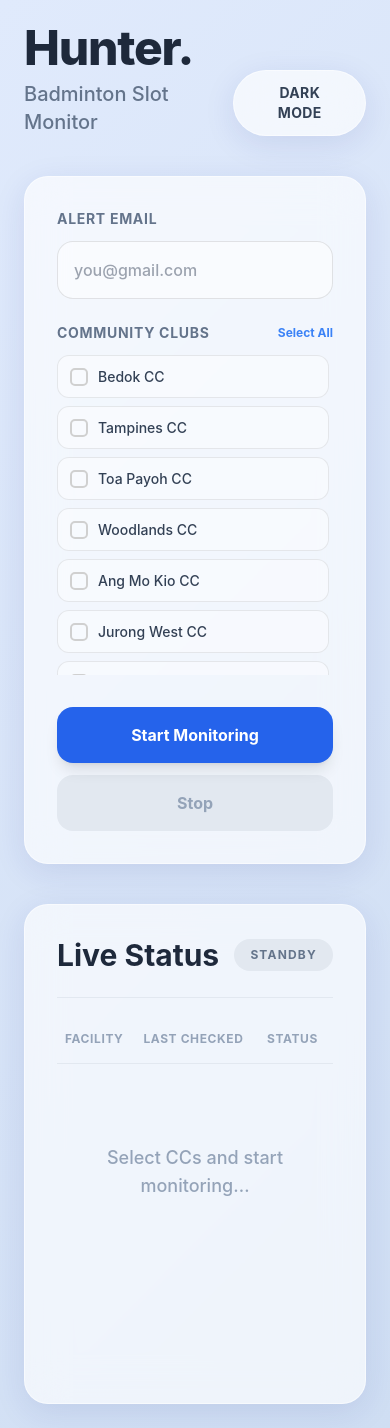
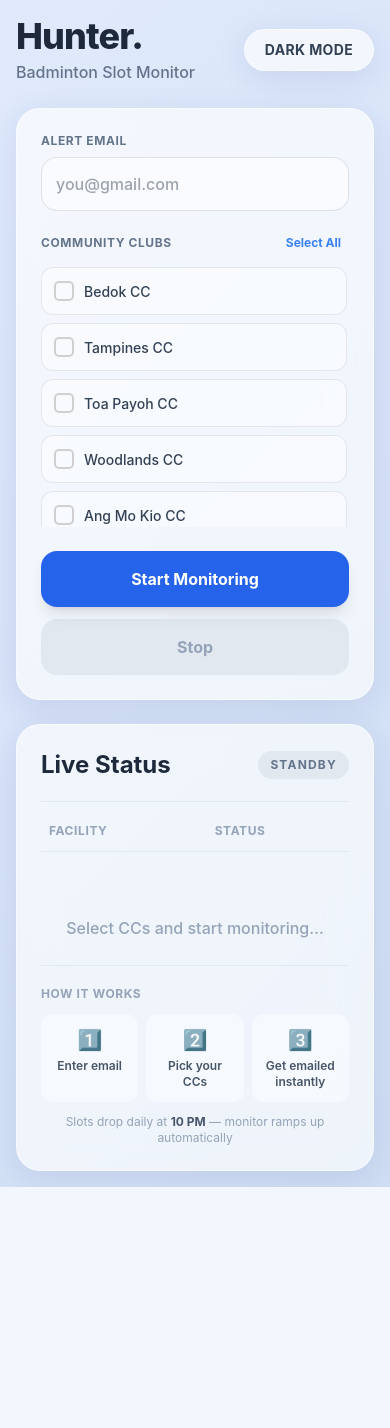
Before and after one commit to pragathii2611/bot, a Flask app: page / in a window 390 px wide. After the commit the page ends 1187 px from the top, so only its background shows below. Run offline with Flask 3, Linux system fonts and the light colour scheme; some libraries are stand-ins or nearby versions.

Commit message:
fix: mobile responsive + slot banner + restore config

```diff
--- a/templates/index.html
+++ b/templates/index.html
@@ -6,13 +6,14 @@
     <title>Hunter</title>
     <script src="https://cdn.tailwindcss.com"></script>
     <style>
-        @import url('https://fonts.googleapis.com/css2?family=Inter:wght@400;600;800&display=swap');
-
         body {
             font-family: -apple-system, BlinkMacSystemFont, "Segoe UI", Roboto, Helvetica, Arial, sans-serif;
             background: linear-gradient(135deg, #e0eafc 0%, #cfdef3 100%);
             min-height: 100vh;
             transition: background 0.5s ease;
+        }
+        .dark body {
+            background: linear-gradient(135deg, #0f172a 0%, #1e293b 100%);
         }
         .glass-panel {
             background: rgba(255, 255, 255, 0.65);
@@ -20,9 +21,6 @@
             -webkit-backdrop-filter: blur(20px);
             border: 1px solid rgba(255, 255, 255, 0.5);
             box-shadow: 0 8px 32px 0 rgba(31, 38, 135, 0.1);
-        }
-        .dark body {
-            background: linear-gradient(135deg, #0f172a 0%, #1e293b 100%);
         }
         .dark .glass-panel {
             background: rgba(30, 41, 59, 0.7);
@@ -39,8 +37,6 @@
             border: 1px solid rgba(255, 255, 255, 0.1);
             color: white;
         }
-
-        /* CC Checklist */
         .cc-item {
             display: flex;
             align-items: center;
@@ -52,25 +48,14 @@
             transition: all 0.15s;
             background: rgba(255,255,255,0.4);
             user-select: none;
+            min-height: 48px;
         }
-        .cc-item:hover {
-            border-color: #3b82f6;
-            background: rgba(59,130,246,0.07);
-        }
-        .cc-item.selected {
-            border-color: #2563eb;
-            background: rgba(59,130,246,0.12);
-        }
-        .dark .cc-item {
-            border-color: rgba(255,255,255,0.1);
-            background: rgba(255,255,255,0.05);
-        }
-        .dark .cc-item.selected {
-            border-color: #3b82f6;
-            background: rgba(59,130,246,0.2);
-        }
+        .cc-item:hover { border-color: #3b82f6; background: rgba(59,130,246,0.07); }
+        .cc-item.selected { border-color: #2563eb; background: rgba(59,130,246,0.12); }
+        .dark .cc-item { border-color: rgba(255,255,255,0.1); background: rgba(255,255,255,0.05); }
+        .dark .cc-item.selected { border-color: #3b82f6; background: rgba(59,130,246,0.2); }
         .cc-check {
-            width: 18px; height: 18px;
+            width: 20px; height: 20px;
             border-radius: 5px;
             border: 2px solid #d0d0d0;
             flex-shrink: 0;
@@ -78,119 +63,141 @@
             place-items: center;
             transition: all 0.15s;
         }
-        .cc-item.selected .cc-check {
-            background: #2563eb;
-            border-color: #2563eb;
-        }
-        .cc-item.selected .cc-check::after {
-            content: '✓';
-            color: white;
-            font-size: 11px;
-            font-weight: 700;
-        }
-        .cc-name {
-            font-size: 14px;
-            font-weight: 500;
-            color: #334155;
-        }
+        .cc-item.selected .cc-check { background: #2563eb; border-color: #2563eb; }
+        .cc-item.selected .cc-check::after { content: '✓'; color: white; font-size: 12px; font-weight: 700; }
+        .cc-name { font-size: 14px; font-weight: 500; color: #334155; }
         .dark .cc-name { color: #e2e8f0; }
         .cc-item.selected .cc-name { color: #1d4ed8; font-weight: 600; }
         .dark .cc-item.selected .cc-name { color: #93c5fd; }
     </style>
     <script>tailwind.config = { darkMode: 'class' }</script>
 </head>
-<body class="p-6 md:p-12">
+<body class="p-4 md:p-6 lg:p-12">
 
-    <div class="max-w-7xl mx-auto flex justify-between items-end mb-10">
+    <!-- Header -->
+    <div class="max-w-7xl mx-auto flex flex-wrap justify-between items-center gap-4 mb-6 md:mb-10">
         <div>
-            <h1 class="text-5xl font-extrabold tracking-tight text-slate-800 dark:text-white mb-2">Hunter.</h1>
-            <p class="text-xl text-slate-500 dark:text-slate-400 font-medium">Badminton Slot Monitor</p>
+            <h1 class="text-4xl md:text-5xl font-extrabold tracking-tight text-slate-800 dark:text-white mb-1">Hunter.</h1>
+            <p class="text-base md:text-xl text-slate-500 dark:text-slate-400 font-medium">Badminton Slot Monitor</p>
         </div>
-        <button onclick="toggleTheme()" class="glass-panel px-6 py-3 rounded-full font-bold text-sm tracking-wide text-slate-700 dark:text-white hover:scale-105 transition transform">
+        <button onclick="toggleTheme()"
+                class="glass-panel px-5 py-2.5 rounded-full font-bold text-sm tracking-wide text-slate-700 dark:text-white hover:scale-105 transition transform">
             <span id="theme-text">DARK MODE</span>
         </button>
     </div>
 
-    <div class="max-w-7xl mx-auto grid grid-cols-1 lg:grid-cols-12 gap-10">
+    <!-- Grid -->
+    <div class="max-w-7xl mx-auto grid grid-cols-1 lg:grid-cols-12 gap-6 lg:gap-10">
 
-        <!-- Settings Panel -->
-        <div class="lg:col-span-4 space-y-6">
-            <div class="glass-panel p-8 rounded-3xl">
+        <!-- Settings panel -->
+        <div class="lg:col-span-4">
+            <div class="glass-panel p-6 md:p-8 rounded-3xl">
 
                 <!-- Email -->
-                <div class="mb-6">
-                    <label class="block text-sm font-bold uppercase text-slate-500 dark:text-slate-400 mb-3 tracking-wider">
+                <div class="mb-5">
+                    <label class="block text-xs font-bold uppercase text-slate-500 dark:text-slate-400 mb-2 tracking-wider">
                         Alert Email
                     </label>
                     <input type="email" id="email" placeholder="you@gmail.com"
-                           class="glass-input w-full p-4 rounded-2xl text-base font-medium outline-none focus:ring-4 focus:ring-blue-500/20 transition">
+                           class="glass-input w-full p-3.5 rounded-2xl text-base font-medium outline-none focus:ring-4 focus:ring-blue-500/20 transition">
                 </div>
 
-                <!-- CC Checklist -->
-                <div class="mb-8">
+                <!-- CC checklist -->
+                <div class="mb-6">
                     <div class="flex justify-between items-center mb-3">
-                        <label class="block text-sm font-bold uppercase text-slate-500 dark:text-slate-400 tracking-wider">
+                        <label class="block text-xs font-bold uppercase text-slate-500 dark:text-slate-400 tracking-wider">
                             Community Clubs
                         </label>
                         <button onclick="toggleAll()" id="toggleAllBtn"
-                                class="text-xs font-bold text-blue-500 hover:text-blue-700 transition">
+                                class="text-xs font-bold text-blue-500 hover:text-blue-700 transition px-2 py-1 rounded-lg">
                             Select All
                         </button>
                     </div>
-                    <div class="space-y-2 max-h-80 overflow-y-auto pr-1" id="ccList">
-                        <!-- Injected by JS -->
-                    </div>
+                    <div class="space-y-2 overflow-y-auto pr-0.5" id="ccList" style="max-height:260px"></div>
                 </div>
 
                 <!-- Buttons -->
                 <button onclick="startMonitor()" id="btnStart"
-                        class="w-full py-4 bg-blue-600 hover:bg-blue-500 text-white font-bold text-base rounded-2xl shadow-lg hover:shadow-blue-500/30 transition transform hover:-translate-y-0.5">
+                        class="w-full py-4 bg-blue-600 hover:bg-blue-500 active:scale-95 text-white font-bold text-base rounded-2xl shadow-lg hover:shadow-blue-500/30 transition transform">
                     Start Monitoring
                 </button>
                 <button onclick="stopMonitor()" id="btnStop" disabled
-                        class="mt-3 w-full py-4 bg-slate-200 dark:bg-slate-700 text-slate-400 font-bold text-base rounded-2xl cursor-not-allowed transition">
+                        class="mt-3 w-full py-4 bg-slate-200 dark:bg-slate-700 text-slate-400 dark:text-slate-500 font-bold text-base rounded-2xl cursor-not-allowed transition">
                     Stop
                 </button>
 
             </div>
         </div>
 
-        <!-- Status Panel -->
+        <!-- Status panel -->
         <div class="lg:col-span-8">
-            <div class="glass-panel p-8 rounded-3xl min-h-[500px] flex flex-col">
-                <div class="flex justify-between items-center mb-8 border-b border-slate-200 dark:border-slate-700 pb-6">
-                    <h2 class="text-3xl font-bold text-slate-800 dark:text-white">Live Status</h2>
-                    <span id="global-status"
-                          class="px-4 py-2 rounded-full bg-slate-200 dark:bg-slate-700 text-slate-500 dark:text-slate-300 font-bold text-xs tracking-widest uppercase">
-                        STANDBY
-                    </span>
+            <div class="glass-panel p-6 md:p-8 rounded-3xl flex flex-col">
+
+                <!-- Panel header -->
+                <div class="flex flex-wrap justify-between items-center gap-3 mb-5 border-b border-slate-200 dark:border-slate-700 pb-5">
+                    <h2 class="text-2xl md:text-3xl font-bold text-slate-800 dark:text-white">Live Status</h2>
+                    <div class="flex items-center gap-3 flex-wrap">
+                        <span id="last-scan" class="text-xs text-slate-400 font-mono"></span>
+                        <span id="global-status"
+                              class="px-3 py-1.5 rounded-full bg-slate-200 dark:bg-slate-700 text-slate-500 dark:text-slate-300 font-bold text-xs tracking-widest uppercase">
+                            STANDBY
+                        </span>
+                    </div>
                 </div>
 
+                <!-- Slot found banner -->
+                <div id="slotBanner"
+                     class="hidden mb-4 p-4 bg-green-100 dark:bg-green-900 border border-green-300 dark:border-green-700 rounded-2xl text-green-800 dark:text-green-200 font-semibold text-sm text-center">
+                    🎉 Slots found! Check your email for the booking link.
+                </div>
+
+                <!-- Table -->
                 <div class="overflow-x-auto flex-grow">
                     <table class="w-full text-left">
                         <thead>
                             <tr class="text-xs font-bold text-slate-400 uppercase tracking-wider border-b border-slate-200 dark:border-slate-700">
-                                <th class="pb-4 pl-2">Facility</th>
-                                <th class="pb-4">Last Checked</th>
-                                <th class="pb-4">Status</th>
+                                <th class="pb-3 pl-2">Facility</th>
+                                <th class="pb-3 hidden sm:table-cell">Last Checked</th>
+                                <th class="pb-3">Status</th>
                             </tr>
                         </thead>
-                        <tbody id="statusTableBody" class="text-base font-semibold">
+                        <tbody id="statusTableBody" class="text-sm md:text-base font-semibold">
                             <tr>
-                                <td colspan="3" class="pt-20 text-center text-slate-400 dark:text-slate-500 text-lg font-medium">
+                                <td colspan="3" class="pt-16 text-center text-slate-400 dark:text-slate-500 text-base font-medium">
                                     Select CCs and start monitoring…
                                 </td>
                             </tr>
                         </tbody>
                     </table>
                 </div>
+
+                <!-- How it works -->
+                <div class="mt-6 pt-5 border-t border-slate-200 dark:border-slate-700">
+                    <p class="text-xs font-bold uppercase text-slate-400 tracking-wider mb-3">How it works</p>
+                    <div class="grid grid-cols-3 gap-2 md:gap-3">
+                        <div class="bg-white/40 dark:bg-white/5 rounded-xl p-3 text-center">
+                            <div class="text-xl mb-1">1️⃣</div>
+                            <div class="text-xs font-semibold text-slate-600 dark:text-slate-300">Enter email</div>
+                        </div>
+                        <div class="bg-white/40 dark:bg-white/5 rounded-xl p-3 text-center">
+                            <div class="text-xl mb-1">2️⃣</div>
+                            <div class="text-xs font-semibold text-slate-600 dark:text-slate-300">Pick your CCs</div>
+                        </div>
+                        <div class="bg-white/40 dark:bg-white/5 rounded-xl p-3 text-center">
+                            <div class="text-xl mb-1">3️⃣</div>
+                            <div class="text-xs font-semibold text-slate-600 dark:text-slate-300">Get emailed instantly</div>
+                        </div>
+                    </div>
+                    <p class="text-xs text-slate-400 dark:text-slate-500 text-center mt-3">
+                        Slots drop daily at <strong class="text-slate-600 dark:text-slate-300">10 PM</strong> — monitor ramps up automatically
+                    </p>
+                </div>
+
             </div>
         </div>
-
     </div>
 
 <script>
-    // ── Facilities data ───────────────────────────────────────────────────────
     const FACILITIES = [
         { id: "bedokcc_badmintoncourts",       name: "Bedok CC" },
         { id: "tampinescc_badmintoncourts",     name: "Tampines CC" },
@@ -206,14 +213,13 @@
         { id: "choaphuacc_badmintoncourts",     name: "Choa Chu Kang CC" },
     ];
 
-    let selectedIds = new Set();
+    let selectedIds  = new Set();
+    let pollInterval = null;
 
-    // ── Render CC checklist ───────────────────────────────────────────────────
+    // ── CC list ───────────────────────────────────────────────────────────────
     function renderCCList() {
-        const list = document.getElementById('ccList');
-        list.innerHTML = FACILITIES.map(f => `
-            <div class="cc-item ${selectedIds.has(f.id) ? 'selected' : ''}"
-                 onclick="toggleCC('${f.id}')">
+        document.getElementById('ccList').innerHTML = FACILITIES.map(f => `
+            <div class="cc-item ${selectedIds.has(f.id) ? 'selected' : ''}" onclick="toggleCC('${f.id}')">
                 <div class="cc-check"></div>
                 <span class="cc-name">${f.name}</span>
             </div>`).join('');
@@ -236,8 +242,8 @@
     }
 
     function updateToggleAllBtn() {
-        const btn = document.getElementById('toggleAllBtn');
-        btn.textContent = selectedIds.size === FACILITIES.length ? 'Deselect All' : 'Select All';
+        document.getElementById('toggleAllBtn').textContent =
+            selectedIds.size === FACILITIES.length ? 'Deselect All' : 'Select All';
     }
 
     // ── Theme ─────────────────────────────────────────────────────────────────
@@ -247,68 +253,83 @@
         if (html.classList.contains('dark')) {
             html.classList.remove('dark');
             text.innerText = 'DARK MODE';
+            localStorage.setItem('theme', 'light');
         } else {
             html.classList.add('dark');
             text.innerText = 'LIGHT MODE';
+            localStorage.setItem('theme', 'dark');
         }
     }
-    if (window.matchMedia('(prefers-color-scheme: dark)').matches) {
+
+    if (localStorage.getItem('theme') === 'dark' ||
+        (!localStorage.getItem('theme') && window.matchMedia('(prefers-color-scheme: dark)').matches)) {
         document.documentElement.classList.add('dark');
         document.getElementById('theme-text').innerText = 'LIGHT MODE';
     }
 
+    // ── Restore saved config ──────────────────────────────────────────────────
+    async function restoreConfig() {
+        try {
+            const res  = await fetch('/get-config');
+            const data = await res.json();
+            if (data.email) document.getElementById('email').value = data.email;
+            if (data.facility_ids && data.facility_ids.length) {
+                data.facility_ids.forEach(id => selectedIds.add(id));
+                renderCCList();
+                updateToggleAllBtn();
+            }
+        } catch {}
+    }
+
     // ── Monitor controls ──────────────────────────────────────────────────────
-    let pollInterval;
-
     async function startMonitor() {
-        const email = document.getElementById('email').value.trim();
+        const email    = document.getElementById('email').value.trim();
         const btnStart = document.getElementById('btnStart');
         const btnStop  = document.getElementById('btnStop');
 
-        if (!email) {
-            alert('Please enter your email address.');
-            return;
-        }
-        if (selectedIds.size === 0) {
-            alert('Please select at least one Community Club.');
-            return;
-        }
+        if (!email)              { alert('Please enter your email address.'); return; }
+        if (selectedIds.size === 0) { alert('Please select at least one Community Club.'); return; }
 
         btnStart.innerText = 'Starting…';
-        btnStart.disabled = true;
+        btnStart.disabled  = true;
         btnStart.classList.add('opacity-60');
 
         try {
-            const res = await fetch('/start-monitor', {
-                method: 'POST',
+            const res  = await fetch('/start-monitor', {
+                method:  'POST',
                 headers: { 'Content-Type': 'application/json' },
-                body: JSON.stringify({ email, facility_ids: [...selectedIds] }),
+                body:    JSON.stringify({ email, facility_ids: [...selectedIds] }),
             });
             const data = await res.json();
 
             if (data.success) {
-                btnStart.innerText = 'Monitoring Active';
-                btnStop.disabled = false;
-                btnStop.classList.remove('bg-slate-200', 'text-slate-400', 'cursor-not-allowed', 'dark:bg-slate-700');
-                btnStop.classList.add('bg-red-500', 'text-white', 'hover:bg-red-600', 'shadow-lg');
+                btnStart.innerText = '✓ Monitoring Active';
+                btnStop.disabled   = false;
+                btnStop.classList.remove('bg-slate-200', 'text-slate-400', 'cursor-not-allowed',
+                                         'dark:bg-slate-700', 'dark:text-slate-500');
+                btnStop.classList.add('bg-red-500', 'text-white', 'hover:bg-red-600',
+                                      'shadow-lg', 'active:scale-95');
 
-                document.getElementById('global-status').innerText = 'ACTIVE';
-                document.getElementById('global-status').className =
-                    'px-4 py-2 rounded-full bg-green-500 text-white font-bold text-xs tracking-widest uppercase shadow-lg shadow-green-500/40';
+                document.getElementById('global-status').innerText  = 'ACTIVE';
+                document.getElementById('global-status').className  =
+                    'px-3 py-1.5 rounded-full bg-green-500 text-white font-bold text-xs tracking-widest uppercase shadow-lg shadow-green-500/40';
 
                 startPolling();
             } else {
                 alert(data.message || 'Failed to start');
-                btnStart.innerText = 'Start Monitoring';
-                btnStart.disabled = false;
-                btnStart.classList.remove('opacity-60');
+                resetStartBtn();
             }
-        } catch (e) {
+        } catch {
             alert('Could not connect to server.');
-            btnStart.innerText = 'Start Monitoring';
-            btnStart.disabled = false;
-            btnStart.classList.remove('opacity-60');
+            resetStartBtn();
         }
+    }
+
+    function resetStartBtn() {
+        const btn = document.getElementById('btnStart');
+        btn.innerText = 'Start Monitoring';
+        btn.disabled  = false;
+        btn.classList.remove('opacity-60');
     }
 
     async function stopMonitor() {
@@ -328,44 +349,57 @@
         }, 2500);
     }
 
-    // ── Status table ──────────────────────────────────────────────────────────
+    // ── Table ─────────────────────────────────────────────────────────────────
     function renderTable(courts) {
-        const tbody = document.getElementById('statusTableBody');
+        const tbody  = document.getElementById('statusTableBody');
+        const banner = document.getElementById('slotBanner');
+
         if (!courts || courts.length === 0) {
-            tbody.innerHTML = `<tr><td colspan="3" class="pt-10 text-center text-slate-400">No courts being monitored.</td></tr>`;
+            tbody.innerHTML = `<tr><td colspan="3" class="pt-10 text-center text-slate-400">No courts selected.</td></tr>`;
             return;
         }
 
+        let anyFound = false;
+
         tbody.innerHTML = courts.map(court => {
-            let badge = `<span class="text-slate-400 text-sm">Waiting…</span>`;
+            let badge = `<span class="text-slate-400 text-xs md:text-sm">Waiting…</span>`;
 
             if (court.status.includes('Scanning')) {
-                badge = `<span class="text-blue-500 dark:text-blue-400 animate-pulse text-sm">● Scanning…</span>`;
+                badge = `<span class="text-blue-500 dark:text-blue-400 animate-pulse text-xs md:text-sm">● Scanning…</span>`;
             } else if (court.status.includes('SLOT')) {
-                badge = `<span class="bg-green-100 dark:bg-green-900 text-green-700 dark:text-green-300 px-3 py-1 rounded-lg text-sm font-bold">
-                    ${court.status}
-                </span>`;
+                badge = `<span class="bg-green-100 dark:bg-green-900 text-green-700 dark:text-green-300 px-2 py-1 rounded-lg text-xs font-bold">${court.status}</span>`;
+                anyFound = true;
             } else if (court.status.includes('No slots')) {
-                badge = `<span class="text-slate-400 text-sm">No slots</span>`;
+                badge = `<span class="text-slate-400 text-xs md:text-sm">No slots</span>`;
             } else if (court.status.includes('Error')) {
-                badge = `<span class="text-red-400 text-sm">Error</span>`;
+                badge = `<span class="text-red-400 text-xs md:text-sm">Error</span>`;
             } else if (court.status.includes('Stopped')) {
-                badge = `<span class="text-red-300 text-sm">Stopped</span>`;
+                badge = `<span class="text-red-300 text-xs md:text-sm">Stopped</span>`;
             } else if (court.status.includes('Queue')) {
-                badge = `<span class="text-slate-400 text-sm">In queue…</span>`;
+                badge = `<span class="text-slate-400 text-xs md:text-sm">In queue…</span>`;
             }
 
             return `
             <tr class="border-b border-slate-100 dark:border-slate-700 hover:bg-white/30 dark:hover:bg-white/5 transition">
-                <td class="py-4 pl-2 font-semibold text-slate-700 dark:text-slate-200">${court.name}</td>
-                <td class="py-4 font-mono text-slate-400 text-sm">${court.last_checked}</td>
-                <td class="py-4">${badge}</td>
+                <td class="py-3 pl-2 font-semibold text-slate-700 dark:text-slate-200 text-sm">${court.name}</td>
+                <td class="py-3 font-mono text-slate-400 text-xs hidden sm:table-cell">${court.last_checked}</td>
+                <td class="py-3">${badge}</td>
             </tr>`;
         }).join('');
+
+        // Green banner
+        anyFound ? banner.classList.remove('hidden') : banner.classList.add('hidden');
+
+        // Last scan time
+        const checked = courts.filter(c => c.last_checked !== '-').map(c => c.last_checked);
+        if (checked.length) {
+            document.getElementById('last-scan').textContent = 'Last scan: ' + checked[checked.length - 1];
+        }
     }
 
     // ── Init ──────────────────────────────────────────────────────────────────
     renderCCList();
+    restoreConfig();
 </script>
 </body>
 </html>
```
